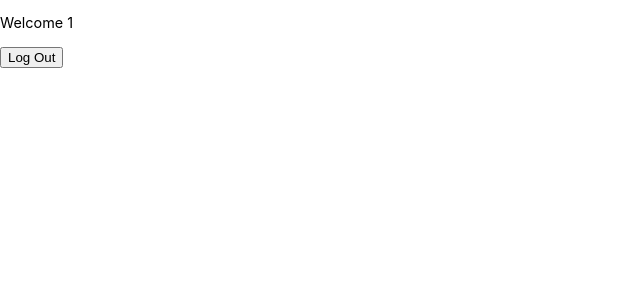
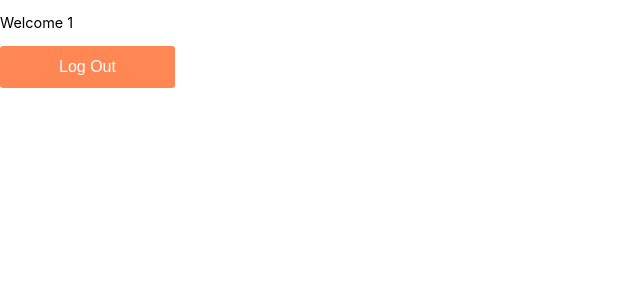
Before and after one commit to chrxtopher/fakestore-frontend, a React (Create React App) app: page /dashboard/1 in a window 1280 px wide. Shown: the top 300 px of the page, without its empty margins (0-640 px from the left). Built offline with nearby package versions, Linux system fonts and the light colour scheme.

Commit message:
Implemented logout button

```diff
--- a/src/pages/Dashboard.jsx
+++ b/src/pages/Dashboard.jsx
@@ -1,5 +1,6 @@
 import React from "react";
 import { useParams, useNavigate } from "react-router-dom";
+import LogOutButton from "../components/LogOutButton";
 
 const Dashboard = () => {
   const navigate = useNavigate();
@@ -13,9 +14,7 @@ const Dashboard = () => {
   return (
     <div>
       <p>Welcome {username}</p>
-      <button type="button" onClick={logOutClick}>
-        Log Out
-      </button>
+      <LogOutButton clickHandler={logOutClick} />
     </div>
   );
 };
--- a/src/pages/Home.jsx
+++ b/src/pages/Home.jsx
@@ -1,6 +1,7 @@
 import React, { useState } from "react";
 import LoginForm from "../components/LoginForm";
 import NavButton from "../components/NavButton";
+import LogOutButton from "../components/LogOutButton";
 import "../styles/homePage.css";
 
 function Home() {
@@ -22,9 +23,7 @@ function Home() {
         <p>{`Continue as ${activeUser}?`}</p>
         <div className="continue-buttons">
           <NavButton url={`/dashboard/${activeUser}`} title="Continue" />
-          <button type="button" onClick={handleLogOut}>
-            Log Out
-          </button>
+          <LogOutButton clickHandler={handleLogOut} />
         </div>
       </div>
     );
```
